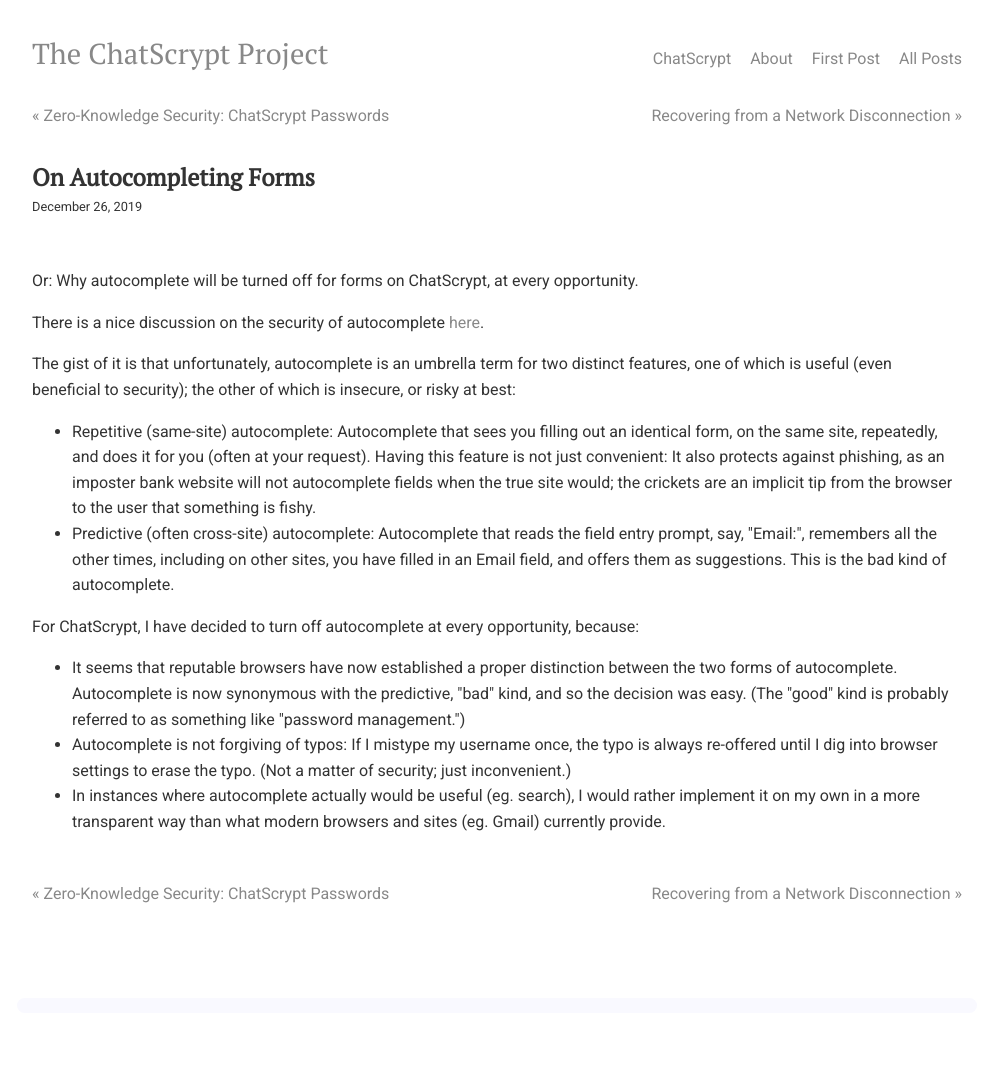
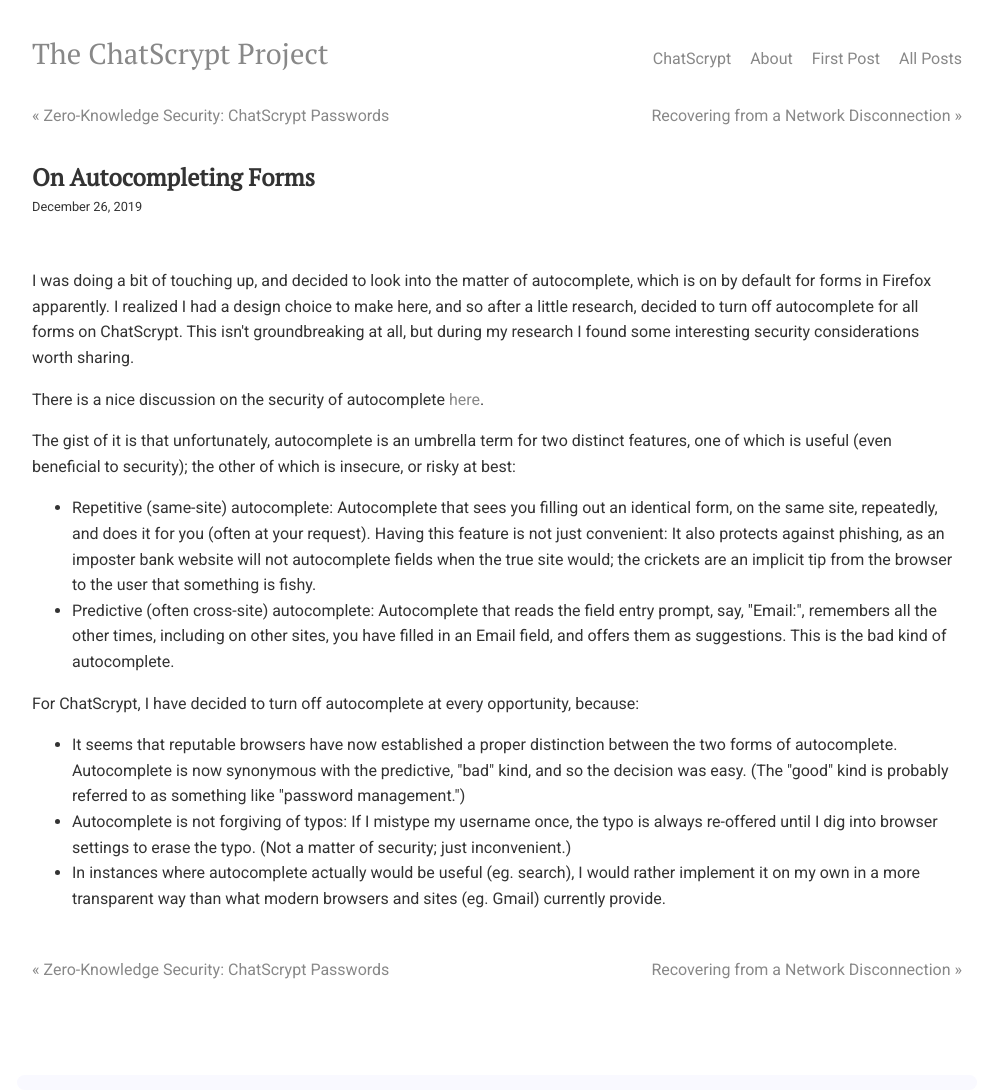
Before and after one commit to chatscrypt/chatscrypt.github.io, a Jekyll site: the page built from _posts/2019-12-26-on-autocompleting-forms.html, in a window 1280 px wide. Shown: the whole page, without its empty margins (143-1136 px from the left). Built offline with Jekyll 4.4.1, drawn with Linux system fonts in a browser that asks for light colours; comment, search, counter and statistics services are not loaded; before the commit the page ends 1013 px from its top, so only the background shows below that.

Commit message:
Update 2019-12-26-on-autocompleting-forms.html

```diff
--- a/_posts/2019-12-26-on-autocompleting-forms.html
+++ b/_posts/2019-12-26-on-autocompleting-forms.html
@@ -5,7 +5,7 @@
 date: 2019-12-26
 ---
 
-Or: Why autocomplete will be turned off for forms on ChatScrypt, at every opportunity.
+I was doing a bit of touching up, and decided to look into the matter of autocomplete, which is on by default for forms in Firefox apparently. I realized I had a design choice to make here, and so after a little research, decided to turn off autocomplete for all forms on ChatScrypt. This isn't groundbreaking at all, but during my research I found some interesting security considerations worth sharing.
 
 <p>There is a nice discussion on the security of autocomplete <a href="https://security.stackexchange.com/questions/49326/should-websites-be-allowed-to-disable-autocomplete-on-forms-or-fields">here</a>.
 
```
